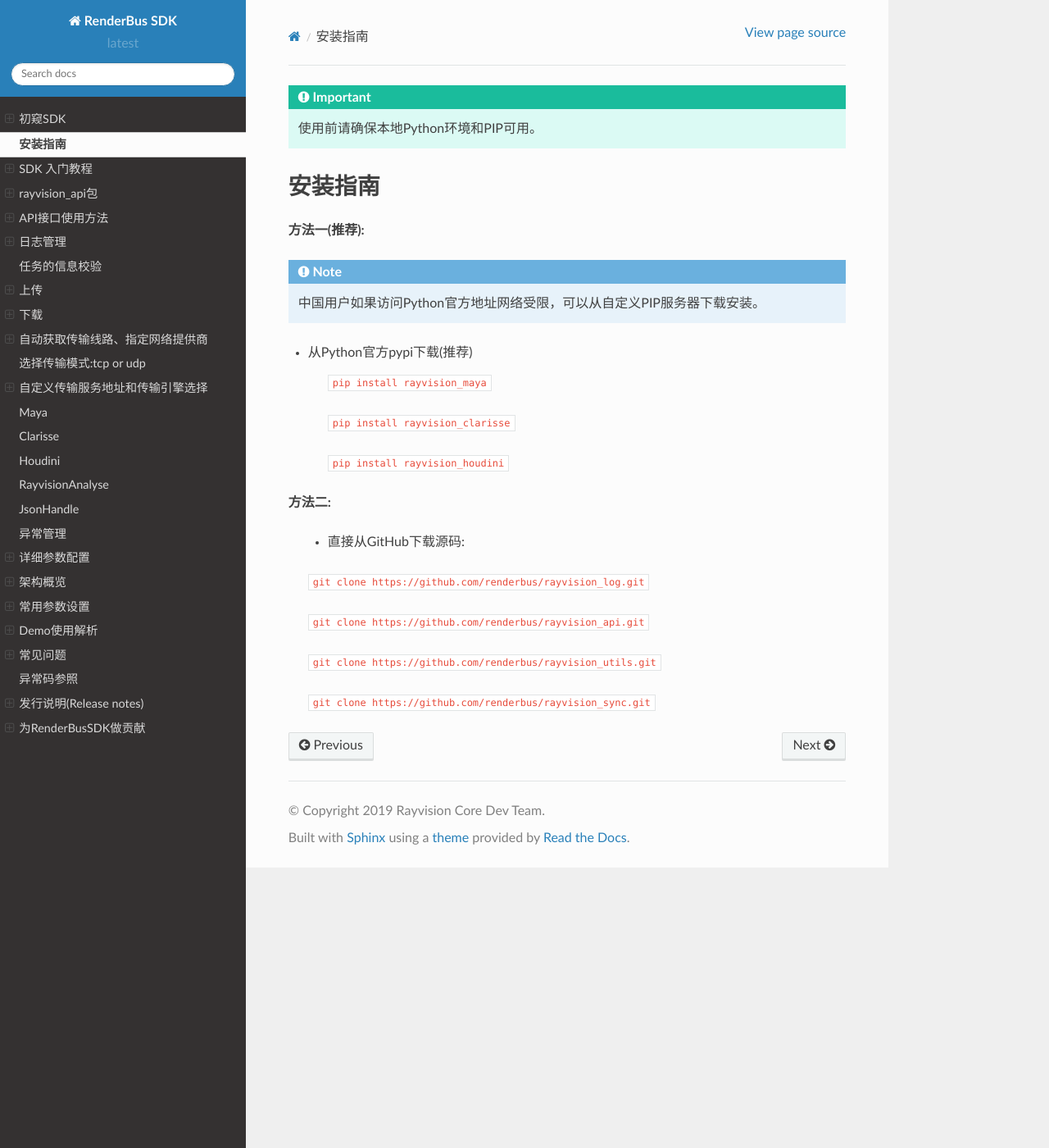
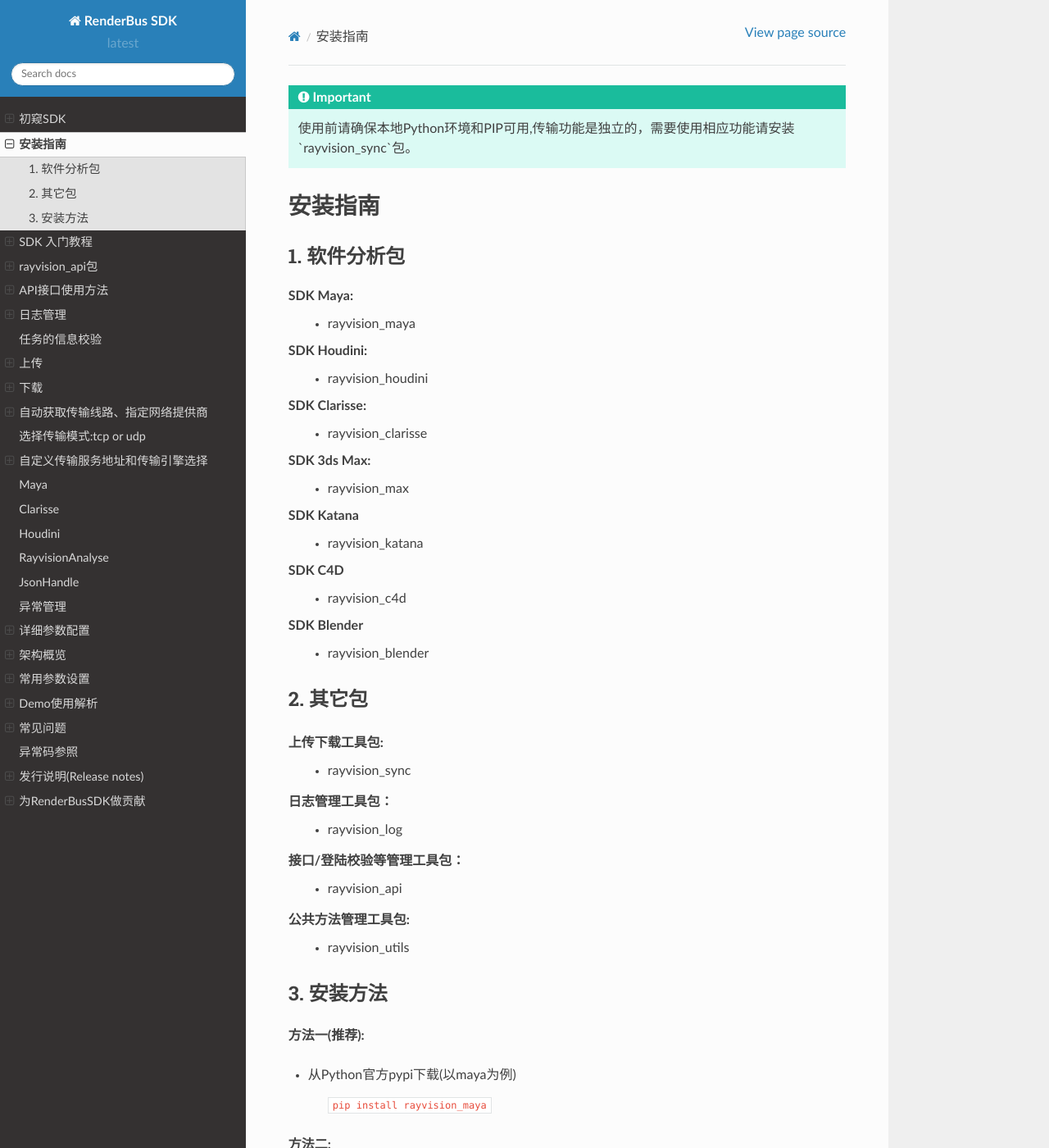
Before and after one commit to renderbus/docs_sdk, a Sphinx documentation site: the page built from docs/render/installation_guide.rst, in a window 1280 px wide and 1400 px high. Shown: the whole window at 82% size. Built offline with Sphinx 7.4.7 and the Read the Docs theme 2.0.0, drawn with Linux system fonts in a browser that asks for light colours; some of the changed text lies outside the part shown.

Commit message:
feat: optimization installation_guide.rst

```diff
--- a/docs/render/installation_guide.rst
+++ b/docs/render/installation_guide.rst
@@ -1,31 +1,62 @@
 .. important::
-   使用前请确保本地Python环境和PIP可用。
+   使用前请确保本地Python环境和PIP可用,传输功能是独立的，需要使用相应功能请安装`rayvision_sync`包。
 
 安装指南
 =========
 
+1. 软件分析包
+--------------
+
+SDK Maya:
+    - rayvision_maya
+
+SDK Houdini:
+    - rayvision_houdini
+
+SDK Clarisse:
+    - rayvision_clarisse
+
+SDK 3ds Max:
+    - rayvision_max
+
+SDK Katana
+    - rayvision_katana
+
+SDK C4D
+    - rayvision_c4d
+
+SDK Blender
+    - rayvision_blender
+
+2. 其它包
+----------
+上传下载工具包:
+    - rayvision_sync
+
+日志管理工具包：
+    - rayvision_log
+
+接口/登陆校验等管理工具包：
+    - rayvision_api
+
+公共方法管理工具包:
+    - rayvision_utils
+
+
+
+3. 安装方法
+-----------------
+
 **方法一(推荐):**
 
-.. note::
-   中国用户如果访问Python官方地址网络受限，可以从自定义PIP服务器下载安装。
 
-- 从Python官方pypi下载(推荐)
+- 从Python官方pypi下载(以maya为例)
 
    ``pip install rayvision_maya``
-
-   ``pip install rayvision_clarisse``
-
-   ``pip install rayvision_houdini``
 
 
 **方法二:**
 
-   - 直接从GitHub下载源码:
+   - 直接从GitHub下载源码(以maya为例):
 
-   ``git clone https://github.com/renderbus/rayvision_log.git``
-
-   ``git clone https://github.com/renderbus/rayvision_api.git``
-
-   ``git clone https://github.com/renderbus/rayvision_utils.git``
-
-   ``git clone https://github.com/renderbus/rayvision_sync.git``
+   ``git clone https://github.com/renderbus/rayvision_maya.git``
```
